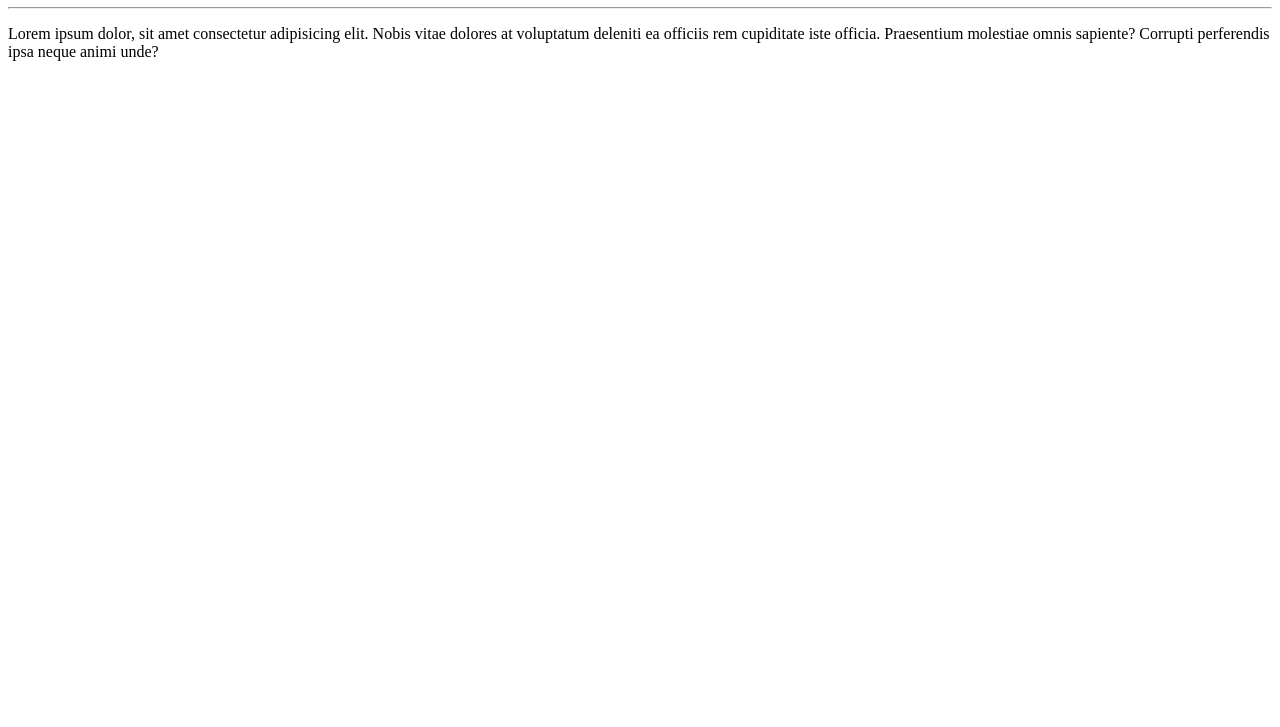
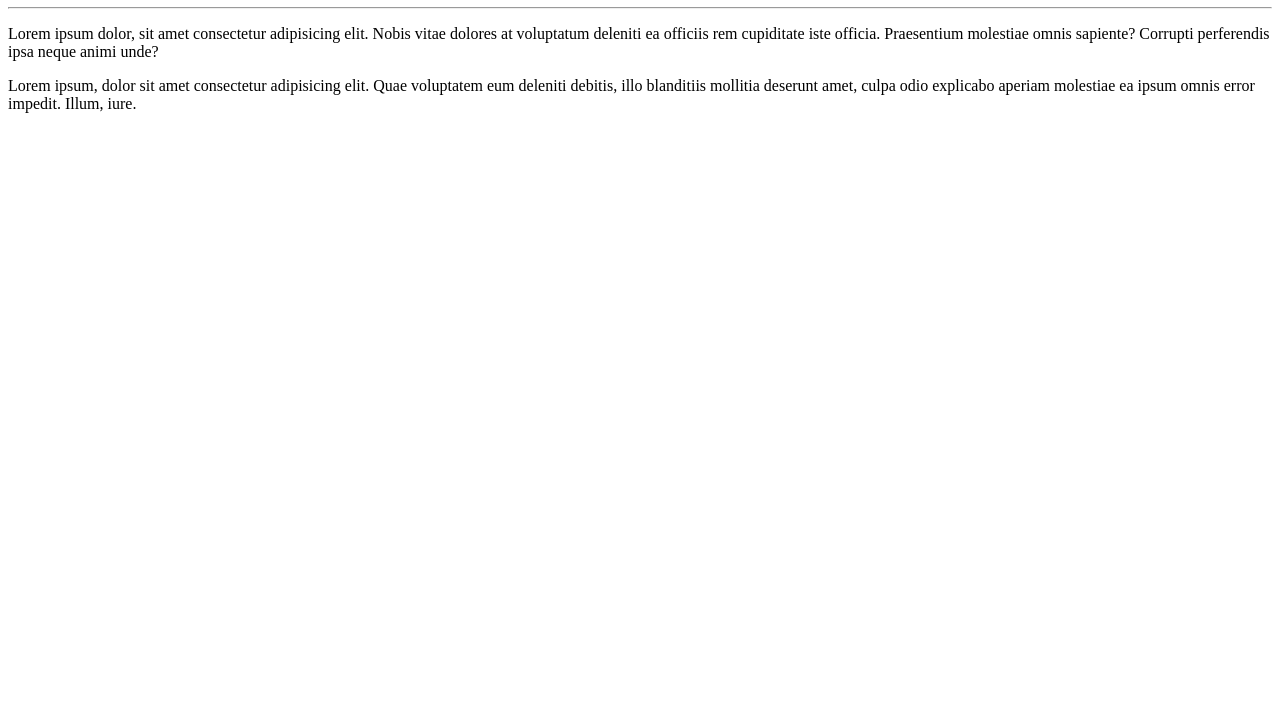
Before and after one commit to Ronyalvess/Ola-Mundo, a plain HTML site: page site-exemplo/index.html in a window 1280 px wide. Shown: the part 73-800 px from the top of the page. Drawn offline with Linux system fonts and the light colour scheme.

Commit message:
adicionei um parágrafo

```diff
--- a/site-exemplo/index.html
+++ b/site-exemplo/index.html
@@ -10,5 +10,6 @@
     <h1>Olá, Mundo!</h1>
     <hr>
     <p>Lorem ipsum dolor, sit amet consectetur adipisicing elit. Nobis vitae dolores at voluptatum deleniti ea officiis rem cupiditate iste officia. Praesentium molestiae omnis sapiente? Corrupti perferendis ipsa neque animi unde?</p>
+    <p>Lorem ipsum, dolor sit amet consectetur adipisicing elit. Quae voluptatem eum deleniti debitis, illo blanditiis mollitia deserunt amet, culpa odio explicabo aperiam molestiae ea ipsum omnis error impedit. Illum, iure.</p>
 </body>
 </html>
```
